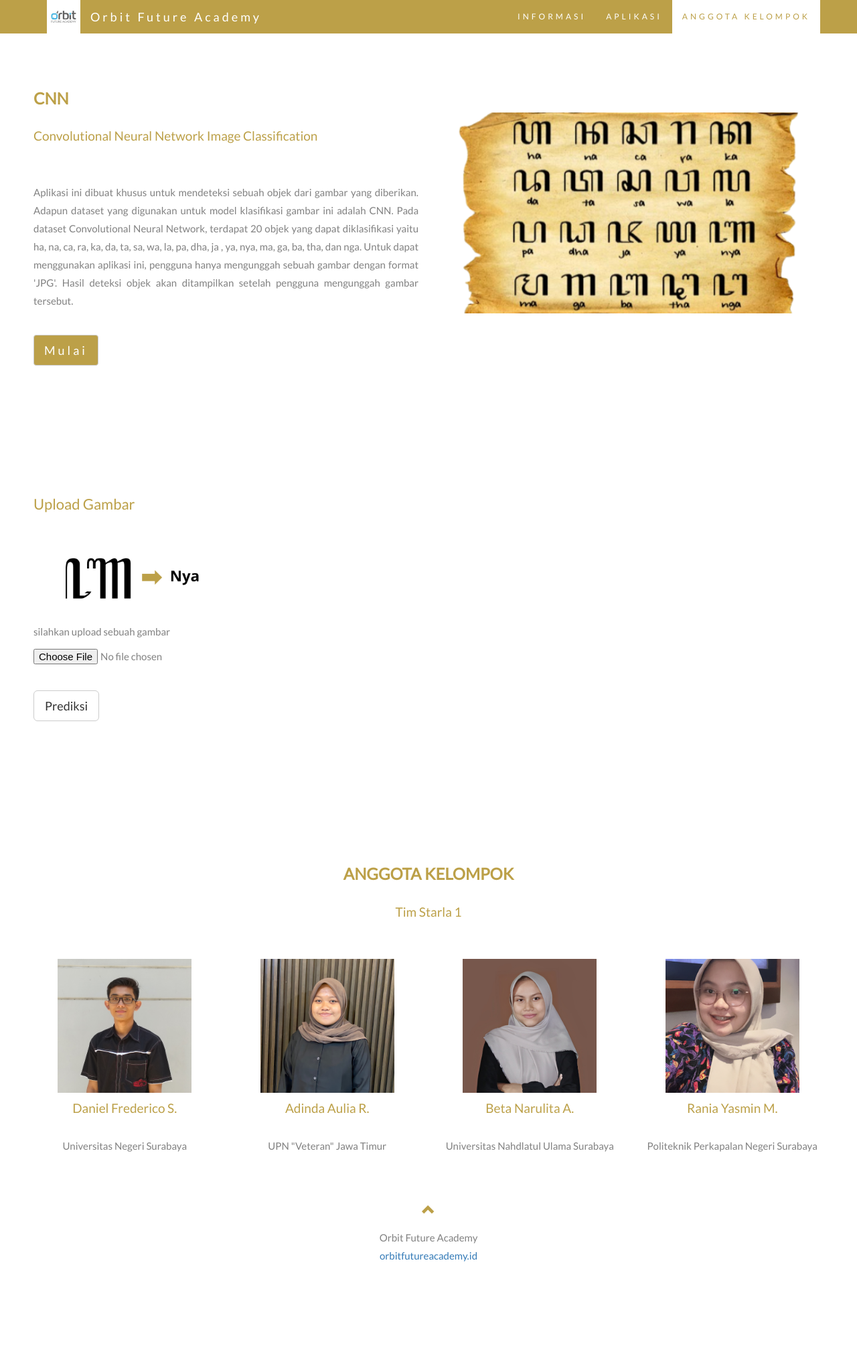
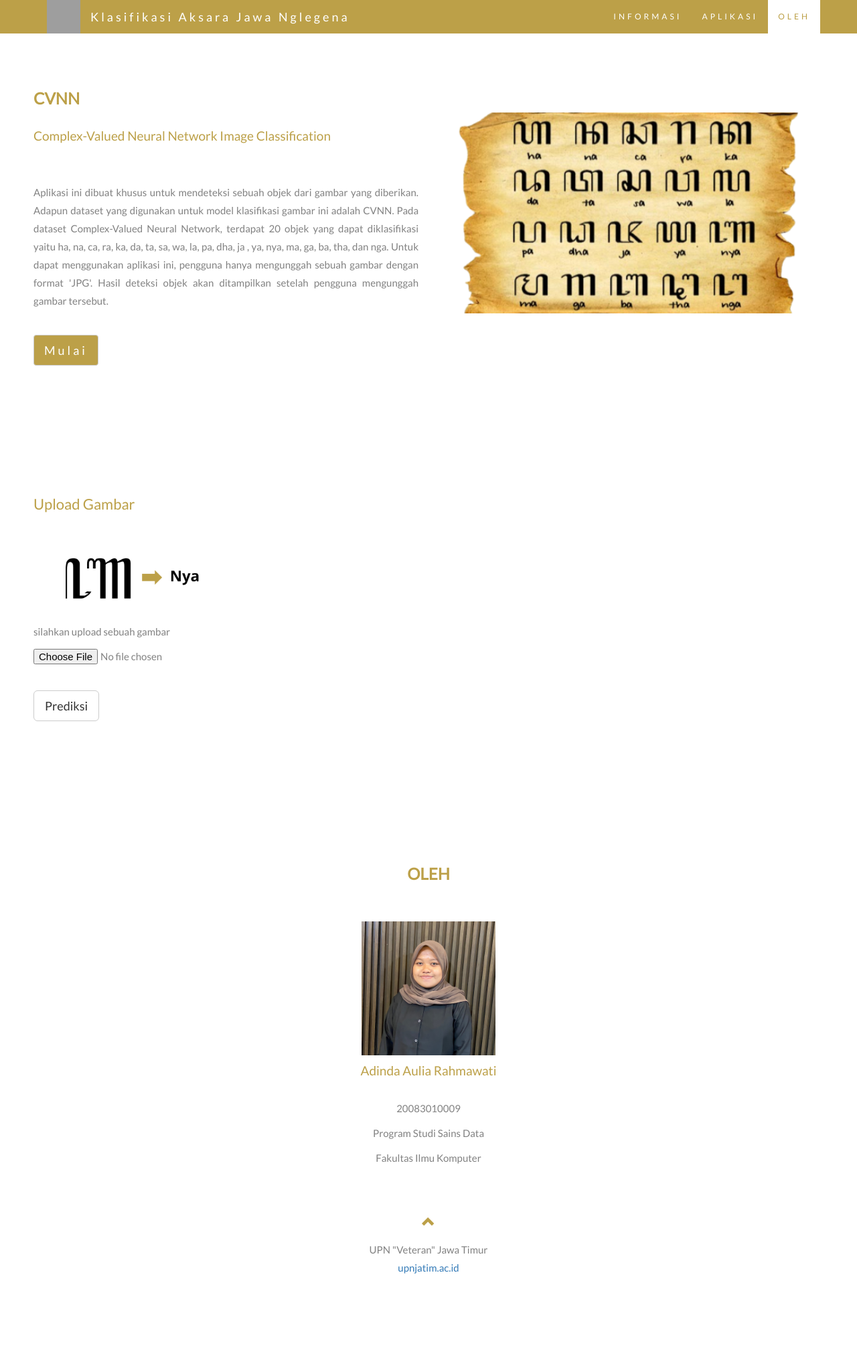
Before and after one commit to adindaauliaa/aksara_jawa, a Flask app: page / in a window 1280 px wide. Shown: the whole page at 67% size. Before the commit the page ends 1884 px from the top, so only its background shows below. Run offline with Flask 3, Linux system fonts and the light colour scheme; grey boxes are pictures that could not be loaded.

Commit message:
Update index.html

```diff
--- a/templates/index.html
+++ b/templates/index.html
@@ -2,7 +2,7 @@
 <html lang="en">
 <head>
 	<!-- Judul Halaman -->
-	<title>Orbit Future Academy</title>
+	<title>Klasisikasi Aksara Jawa Nglegena</title>
 
 	<meta charset="utf-8">
 	<meta name="viewport" content="width=device-width, initial-scale=1">
@@ -28,9 +28,9 @@
 
 			<!-- Logo -->
 			<div class="navbar-header">
-				<img src={{ url_for('static', filename='/images/orbit_logo.jpg') }} alt="Orbit Logo"
+				<img src={{ url_for('static', filename='/images/upn_logo.png') }} alt="UPN Logo"
 				width="50" height="50" align="left">
-				<a class="navbar-brand" href="#halamanku">&#160; Orbit Future Academy</a>
+				<a class="navbar-brand" href="#halamanku">&#160; Klasifikasi Aksara Jawa Nglegena</a>
 			</div>
 
 			<!-- Daftar Halaman -->
@@ -38,7 +38,7 @@
 				<ul class="nav navbar-nav navbar-right">
 					<li><a href="#informasi">INFORMASI</a></li>
 					<li><a href="#aplikasi">APLIKASI</a></li>
-					<li><a href="#anggotaKelompok">ANGGOTA KELOMPOK</a></li>
+					<li><a href="#oleh">OLEH</a></li>
 				</ul>
 			</div>
 		</div>
@@ -50,12 +50,12 @@
 		<br>
 		<div class="row">
 			<div class="col-sm-6">
-				<h2>CNN</h2>
-				<h4>Convolutional Neural Network Image Classification</h4><br>
+				<h2>CVNN</h2>
+				<h4>Complex-Valued Neural Network Image Classification</h4><br>
 				<p style="text-align: justify;text-justify: inter-word;">
 					Aplikasi ini dibuat khusus untuk mendeteksi sebuah objek dari gambar yang diberikan.
-					Adapun dataset yang digunakan untuk model klasifikasi gambar ini adalah CNN.
-					Pada dataset Convolutional Neural Network, terdapat 20 objek yang dapat diklasifikasi yaitu ha, na, ca, ra, ka, da, ta,
+					Adapun dataset yang digunakan untuk model klasifikasi gambar ini adalah CVNN.
+					Pada dataset Complex-Valued Neural Network, terdapat 20 objek yang dapat diklasifikasi yaitu ha, na, ca, ra, ka, da, ta,
 					sa, wa, la, pa, dha, ja , ya, nya, ma, ga, ba, tha, dan nga.
 					Untuk dapat menggunakan aplikasi ini, pengguna hanya mengunggah sebuah gambar dengan format 'JPG'.
 					Hasil deteksi objek akan ditampilkan setelah pengguna mengunggah gambar tersebut.
@@ -119,32 +119,18 @@
 		</br>
 	</div>
 
-	<!-- Bagian Halaman (Anggota Kelompok) -->
-	<div id="anggotaKelompok" class="container-fluid text-center">
+	<!-- Bagian Halaman (oleh) -->
+	<div id="oleh" class="container-fluid text-center">
 		<br>
-		<h2>ANGGOTA KELOMPOK</h2>
-		<h4>Tim Starla 1</h4>
+		<h2>OLEH</h2>
 		<br>
 		<div class="row slideanim">
-			<div class="col-sm-3">
-				<img src={{ url_for('static', filename='/images/danielfs.jpg' ) }} width="200"></img>
-				<h4>Daniel Frederico S.</h4>
-				<p>Universitas Negeri Surabaya</p>
-			</div>
-			<div class="col-sm-3">
-				<img src={{ url_for('static', filename='/images/Adinda.jpg' ) }} width="200"></img>
-				<h4>Adinda Aulia R.</h4>
-				<p>UPN "Veteran" Jawa Timur</p>
-			</div>
-			<div class="col-sm-3">
-				<img src={{ url_for('static', filename='/images/betanarulita.jpg' ) }} width="200"></img>
-				<h4>Beta Narulita A.</h4>
-				<p>Universitas Nahdlatul Ulama Surabaya</p>
-			</div>
-			<div class="col-sm-3">
-				<img src={{ url_for('static', filename='/images/rania.jpg' ) }} width="200"></img>
-				<h4>Rania Yasmin M.</h4>
-				<p>Politeknik Perkapalan Negeri Surabaya</p>
+			<div class="col-sm-15">
+				<img src={{ url_for('static', filename='/images/adinda.jpg' ) }} width="200"></img>
+				<h4>Adinda Aulia Rahmawati</h4>
+				<p>20083010009</p>
+				<p>Program Studi Sains Data</p>
+				<p>Fakultas Ilmu Komputer</p>
 			</div>
 	</div>
 
@@ -153,7 +139,7 @@
 		<a href="#halamanku" title="To Top">
 			<span class="glyphicon glyphicon-chevron-up"></span>
 		</a>
-		<p>Orbit Future Academy <br> <a href="https://orbitfutureacademy.id/">orbitfutureacademy.id</a></p>
+		<p>UPN "Veteran" Jawa Timur <br> <a href="https://www.upnjatim.ac.id//">upnjatim.ac.id</a></p>
 	</footer>
 
 	<!-- JavaScript untuk Animasi Scroll dan Prediksi Model -->
```
